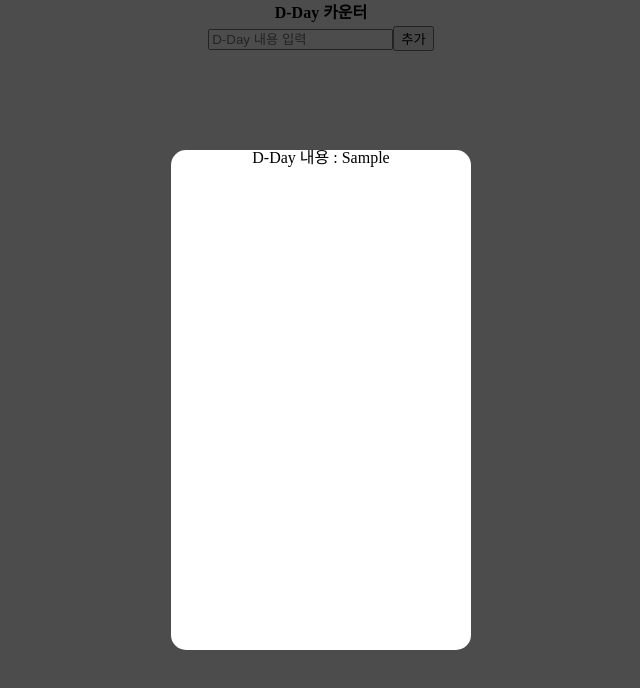
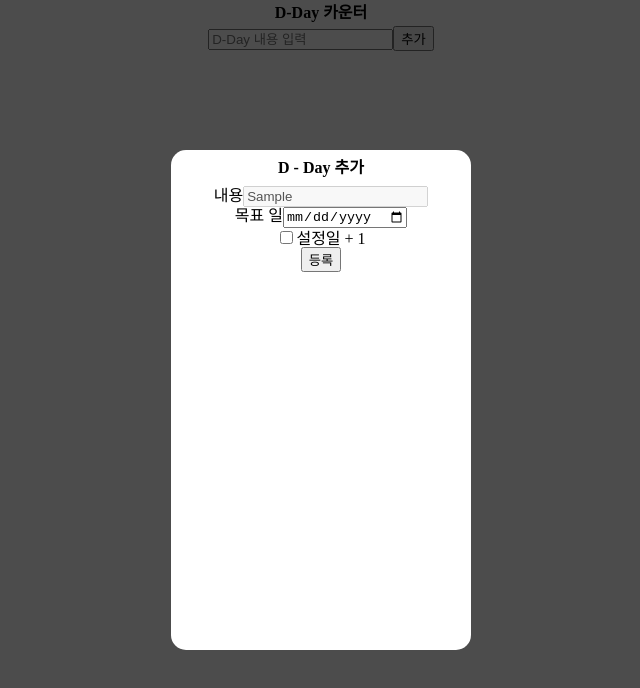
Before and after one commit to Rayched/D-Day_Counter, a React (Create React App) app: page / in a window 1280 px wide. Both pictures are taken after typing "Sample" into the empty fields and a click on the button "추가". Shown: the top 688 px of the page, without its empty margins (319-959 px from the left). Built offline with nearby package versions, Linux system fonts and the light colour scheme.

Commit message:
<AddDayItem /> 뼈대 설정

```diff
--- a/src/Components/AddItem.tsx
+++ b/src/Components/AddItem.tsx
@@ -1,5 +1,6 @@
 //D-Day Item 추가 Form Components
 
+import { useForm } from "react-hook-form";
 import styled from "styled-components";
 
 type T_AddDayItems = {
@@ -12,13 +13,35 @@ const Container = styled.div`
     border-radius: 15px;
     background-color: white;
     display: flex;
-    justify-content: center;
+    flex-direction: column;
+    align-items: center;
+
+    .FormTitle {
+        font-weight: bold;
+        padding: 5px 0px;
+        margin: 5px 0px;
+    };
 `;
 
 export default function AddDayItems({DateText}: T_AddDayItems){
+    const {register, handleSubmit, setValue} = useForm();
+
     return (
         <Container>
-            D-Day 내용 : {DateText}
+            <h4 className="FormTitle">D - Day 추가</h4>
+            <div>
+                <label>내용</label>
+                <input type="text" value={DateText} disabled/>
+            </div>
+            <div>
+                <label>목표 일</label>
+                <input type="date" />
+            </div>
+            <div>
+                <input type="checkbox" />
+                <label>설정일 + 1</label>
+            </div>
+            <button>등록</button>
         </Container>
     );
 }
--- a/src/Components/Home.tsx
+++ b/src/Components/Home.tsx
@@ -50,6 +50,7 @@ function Home(){
                     <input
                         type="text"
                         placeholder="D-Day 내용 입력"
+                        autoComplete="off"
                         {...register("DateText", {required: true})}
                     />
                     <button>추가</button>
@@ -57,7 +58,7 @@ function Home(){
             </Container>
             {
                 Hide ? null : (
-                    <AddItemWrapper onClick={() => setHide(true)}>
+                    <AddItemWrapper>
                         <AddDayItems DateText={Title} />
                     </AddItemWrapper>
                 )
```
